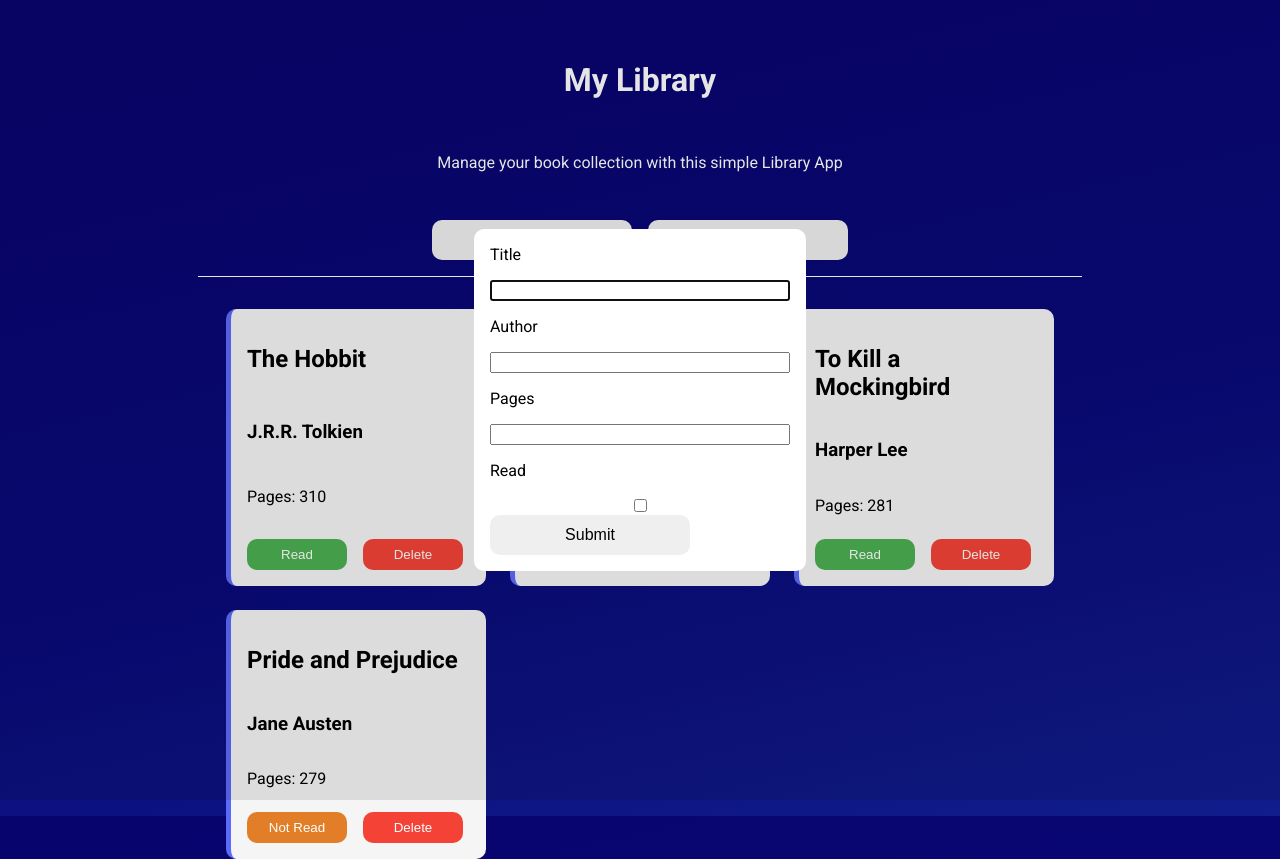
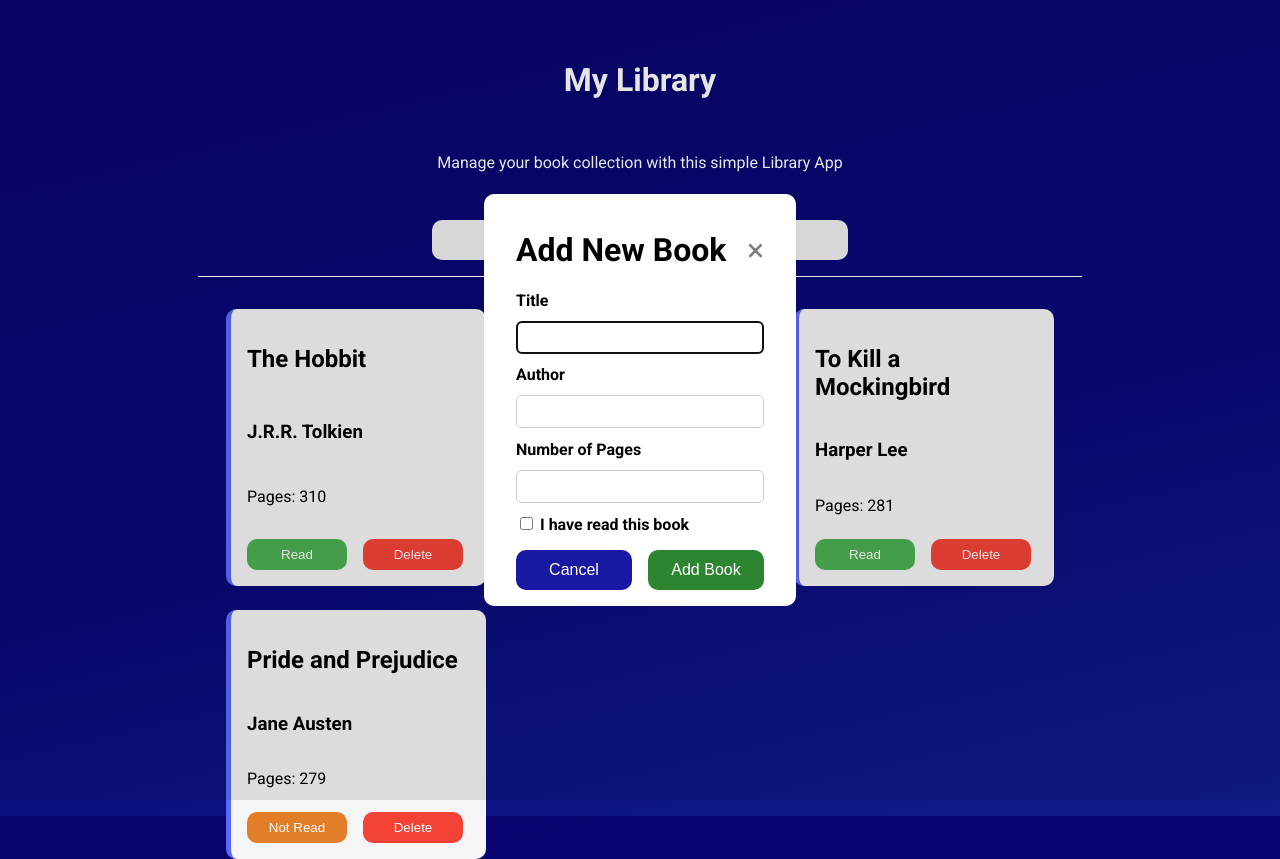
Before and after one commit to Ledjan-s-TOP-projects/The-Odin-Project-My-Library, a plain HTML site: page index.html in a window 1280 px wide. Both pictures are taken after a click on the button "New Book". Drawn offline with Linux system fonts and the light colour scheme.

Commit message:
Version 1 completed

```diff
--- a/index.html
+++ b/index.html
@@ -14,10 +14,14 @@
 
     <div class="functionBtns">
       <button class="newBook btn">New Book</button>
-      <button class="deleteLibraryBtn btn">Delete Library</button>
+      <button class="deleteAllBtn btn">Delete All</button>
     </div>
     <div class="container"></div>
-    <dialog>
+    <dialog class="dialog">
+      <div class="dialog-header">
+        <h1>Add New Book</h1>
+        <div class="close">×</div>
+      </div>
       <form>
         <label for="title">Title</label>
         <input type="text" id="title" required />
@@ -25,13 +29,18 @@
         <label for="author">Author</label>
         <input type="text" id="author" required />
 
-        <label for="pages">Pages</label>
+        <label for="pages">Number of Pages</label>
         <input type="number" id="pages" required />
 
-        <label for="read">Read</label>
-        <input type="checkbox" id="read" />
+        <div>
+          <input type="checkbox" id="read" />
+          <label for="read">I have read this book</label>
+        </div>
       </form>
-      <button type="submit" class="submit btn">Submit</button>
+      <div class="dialog-btns">
+        <button class="cancel btn">Cancel</button>
+        <button type="submit" class="submit btn">Add Book</button>
+      </div>
     </dialog>
     <script src="script.js"></script>
   </body>
--- a/script.js
+++ b/script.js
@@ -126,5 +126,32 @@ submitBtn.addEventListener("click", (e) => {
   clearForm();
 });
 
+//=================Close, Delete All and Cancel Buttons=================
+const deleteAllBtn = document.querySelector(".deleteAllBtn");
+const closeBtn = document.querySelector(".close");
+const cancelBtn = document.querySelector(".cancel");
+
+deleteAllBtn.addEventListener("click", () => {
+  if (myLibrary.length === 0) {
+    alert("No books to delete.");
+    return;
+  }
+  const confirmation = confirm("Are you sure you want to delete all books?");
+  if (confirmation) {
+    myLibrary.length = 0; // Clear the array
+    container.innerHTML = ""; // Clear the display
+  }
+});
+
+closeBtn.addEventListener("click", () => {
+  dialog.close();
+  clearForm();
+});
+
+cancelBtn.addEventListener("click", () => {
+  dialog.close();
+  clearForm();
+});
+
 //================Library Initialization=================
 displayBooks();
--- a/style.css
+++ b/style.css
@@ -51,7 +51,7 @@ header {
   border: none;
 }
 
-.deleteLibraryBtn:hover {
+.deleteAllBtn:hover {
   background-color: #ff4d4d;
   color: #fff;
   transition: background-color 0.3s ease;
@@ -129,14 +129,70 @@ header {
   transition: background-color 0.3s ease;
 }
 
-dialog {
+.dialog {
   border: none;
   border-radius: 10px;
+  width: 35vh;
+}
+
+.dialog-header {
+  display: flex;
+  justify-content: space-between;
+  align-items: center;
+  padding-left: 1rem;
+  padding-right: 1rem;
+}
+
+.close {
+  color: gray;
+  font-size: 2rem;
+  cursor: pointer;
+}
+.close:hover {
+  color: black;
 }
 
 form {
   display: flex;
   flex-direction: column;
+  gap: 0.7rem;
+  padding-left: 1rem;
+  padding-right: 1rem;
+}
+
+form label {
+  font-weight: bold;
+}
+form input[type="text"],
+form input[type="number"] {
+  padding: 0.5rem;
+  border: 1px solid #ccc;
+  border-radius: 5px;
+}
+
+.dialog-btns {
+  margin-top: 1rem;
+  padding-left: 1rem;
+  padding-right: 1rem;
+  display: flex;
+  justify-content: space-between;
   gap: 1rem;
-  width: 300px;
 }
+
+.cancel {
+  background-color: rgb(25, 25, 164);
+  color: #fff;
+}
+.cancel:hover {
+  background-color: rgb(7, 7, 108);
+  color: #fff;
+}
+
+.submit {
+  background-color: #2e8531;
+  color: #fff;
+}
+.submit:hover {
+  background-color: #1c6c1e;
+  color: #fff;
+}
```
